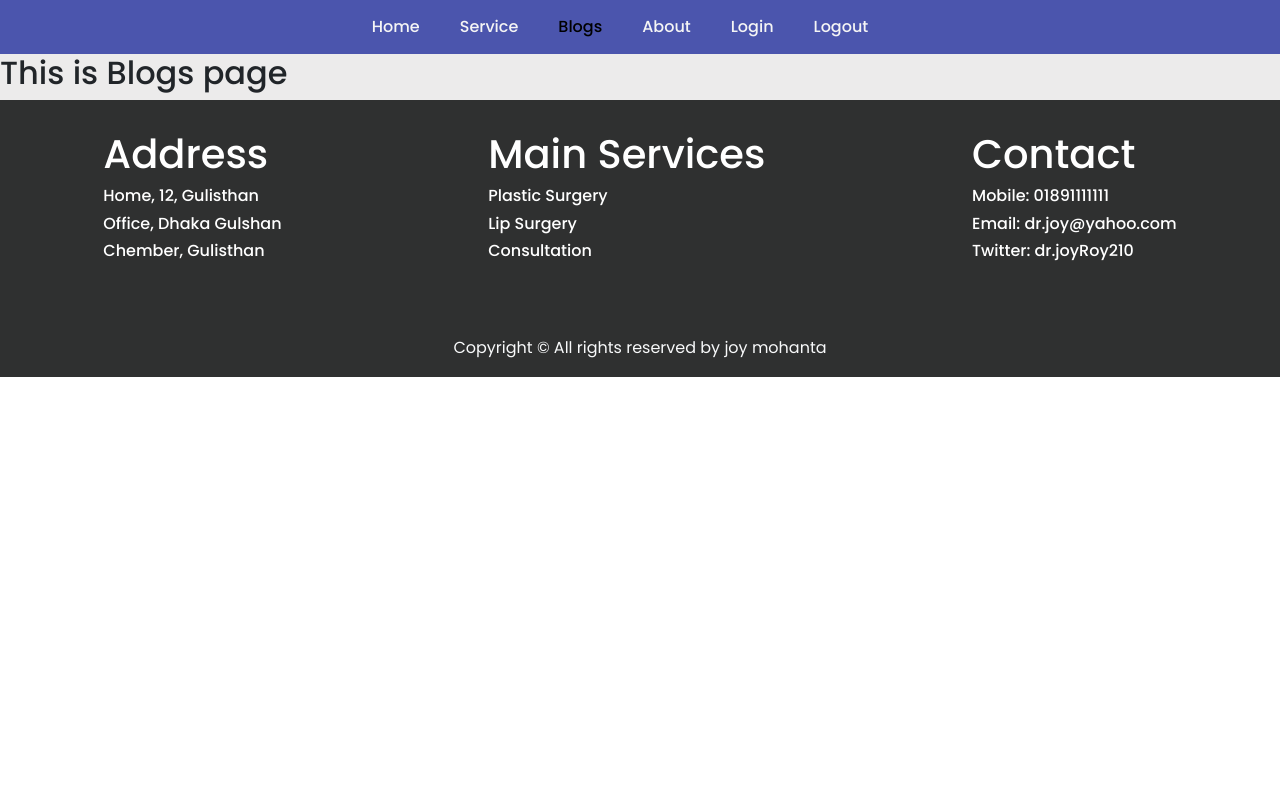
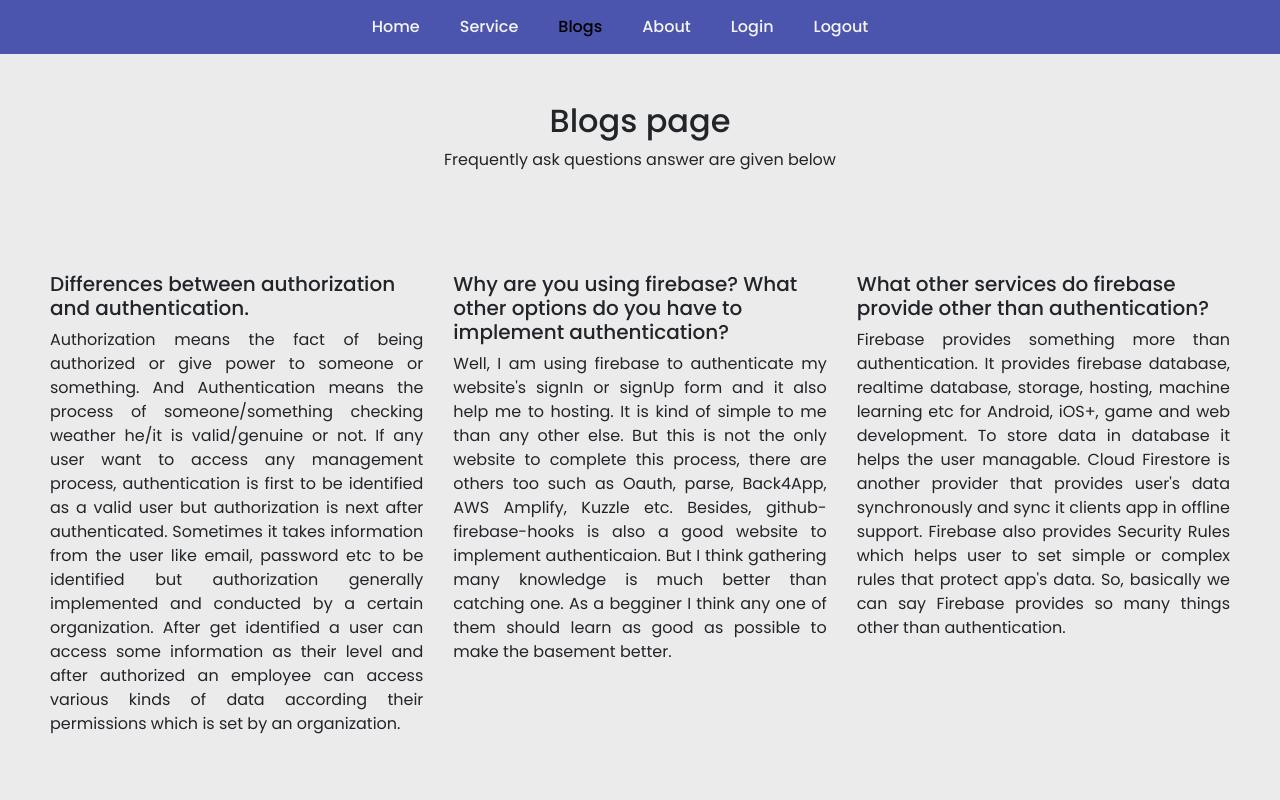
Before and after one commit to joymohanta/independent-service-provider, a React (Create React App) app: page /blogs in a window 1280 px wide. Shown: the top 800 px of the page. Built offline with nearby package versions, Linux system fonts and the light colour scheme; no server answers.

Commit message:
bolgs page done

```diff
--- a/src/App.css
+++ b/src/App.css
@@ -1,5 +1,4 @@
 .App {
-  /* text-align: center; */
   font-family: 'Poppins', sans-serif;
   background-color: #ecebeb;
 }
--- a/src/Hooks/useServices.js
+++ b/src/Hooks/useServices.js
@@ -6,7 +6,6 @@
     fetch("service.json")
       .then((res) => res.json())
       .then((data) => setServices(data));
-    console.log(services);
   }, []);
   return [services, setServices];
 };
--- a/src/Pages/About/About.css
+++ b/src/Pages/About/About.css
@@ -10,7 +10,7 @@
 
 }
 .goal-info{
-    margin-top: 130px;
+    margin-top: 100px;
     margin-left: 50px;
     margin-right: 50px;
     margin-bottom: 50px;
--- a/src/Pages/Blogs/Blogs.css
+++ b/src/Pages/Blogs/Blogs.css
@@ -0,0 +1,11 @@
+.blog-container{
+    display: grid;
+    grid-template-columns: repeat(3, 1fr);
+    gap: 30px;
+    margin-top: 100px;
+    margin-left: 50px;
+    margin-right: 50px;
+}
+.blog-container p{
+    text-align: justify;
+}
--- a/src/Pages/Blogs/Blogs.js
+++ b/src/Pages/Blogs/Blogs.js
@@ -1,9 +1,67 @@
 import React from "react";
+import "./Blogs.css";
 
 const Blogs = () => {
   return (
     <div>
-      <h2>This is Blogs page</h2>
+      <h2 className="text-center mt-5">Blogs page</h2>
+      <p className="text-center">
+        Frequently ask questions answer are given below
+      </p>
+      <div className="blog-container">
+        <div>
+          <h5>Differences between authorization and authentication.</h5>
+          <p>
+            Authorization means the fact of being authorized or give power to
+            someone or something. And Authentication means the process of
+            someone/something checking weather he/it is valid/genuine or not. If
+            any user want to access any management process, authentication is
+            first to be identified as a valid user but authorization is next
+            after authenticated. Sometimes it takes information from the user
+            like email, password etc to be identified but authorization
+            generally implemented and conducted by a certain organization. After
+            get identified a user can access some information as their level and
+            after authorized an employee can access various kinds of data
+            according their permissions which is set by an organization.
+          </p>
+        </div>
+        <div>
+          <h5>
+            Why are you using firebase? What other options do you have to
+            implement authentication?
+          </h5>
+          <p>
+            Well, I am using firebase to authenticate my website's signIn or
+            signUp form and it also help me to hosting. It is kind of simple to
+            me than any other else. But this is not the only website to complete
+            this process, there are others too such as Oauth, parse, Back4App,
+            AWS Amplify, Kuzzle etc. Besides, github-firebase-hooks is also a
+            good website to implement authenticaion. But I think gathering many
+            knowledge is much better than catching one. As a begginer I think
+            any one of them should learn as good as possible to make the
+            basement better.
+          </p>
+        </div>
+        <div>
+          <h5>
+            What other services do firebase provide other than authentication?
+          </h5>
+          <p>
+            Firebase provides something more than authentication. It provides
+            firebase database, realtime database, storage, hosting, machine
+            learning etc for Android, iOS+, game and web development. To store
+            data in database it helps the user managable. Cloud Firestore is
+            another provider that provides user's data synchronously and sync it
+            clients app in offline support. Firebase also provides Security
+            Rules which helps user to set simple or complex rules that protect
+            app's data. So, basically we can say Firebase provides so many
+            things other than authentication.
+          </p>
+        </div>
+      </div>
+      <p className="text-center mt-5 mb-3">
+        Blogs content collections are processing...
+      </p>
     </div>
   );
 };
--- a/src/Pages/Home/Home.css
+++ b/src/Pages/Home/Home.css
@@ -28,4 +28,5 @@
         display: grid;
         grid-template-columns: repeat(1, 1fr);
     }
+
 }
--- a/src/Pages/Shared/Header/Header.css
+++ b/src/Pages/Shared/Header/Header.css
@@ -21,3 +21,9 @@
 .menu a.active{
    color: black;
 }
+@media screen and (max-width: 576px) {
+    .menu a{
+       margin-right: 18px;
+    }
+
+}
--- a/src/Pages/SignUp/SignUp.js
+++ b/src/Pages/SignUp/SignUp.js
@@ -15,7 +15,7 @@
   const navigate = useNavigate();
 
   const [createUserWithEmailAndPassword, user] =
-    useCreateUserWithEmailAndPassword(auth);
+    useCreateUserWithEmailAndPassword(auth, { sendEmailVerification: true });
 
   const [signInWithGoogle, user2, error2] = useSignInWithGoogle(auth);
 
```
